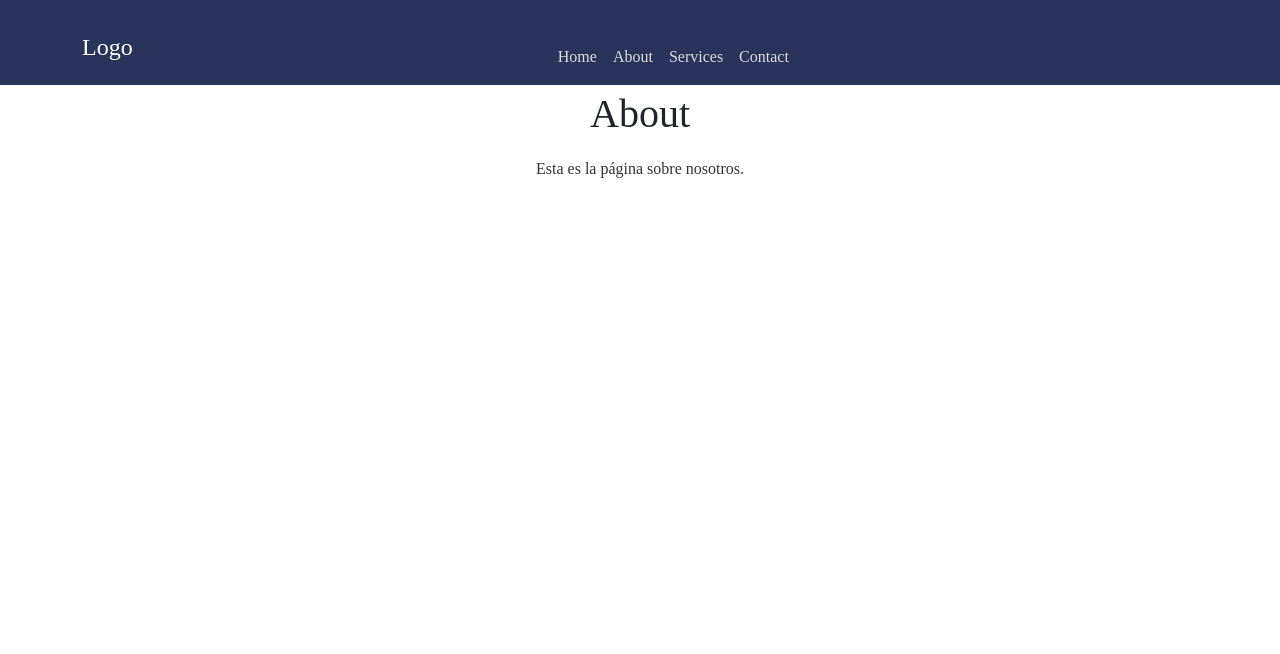
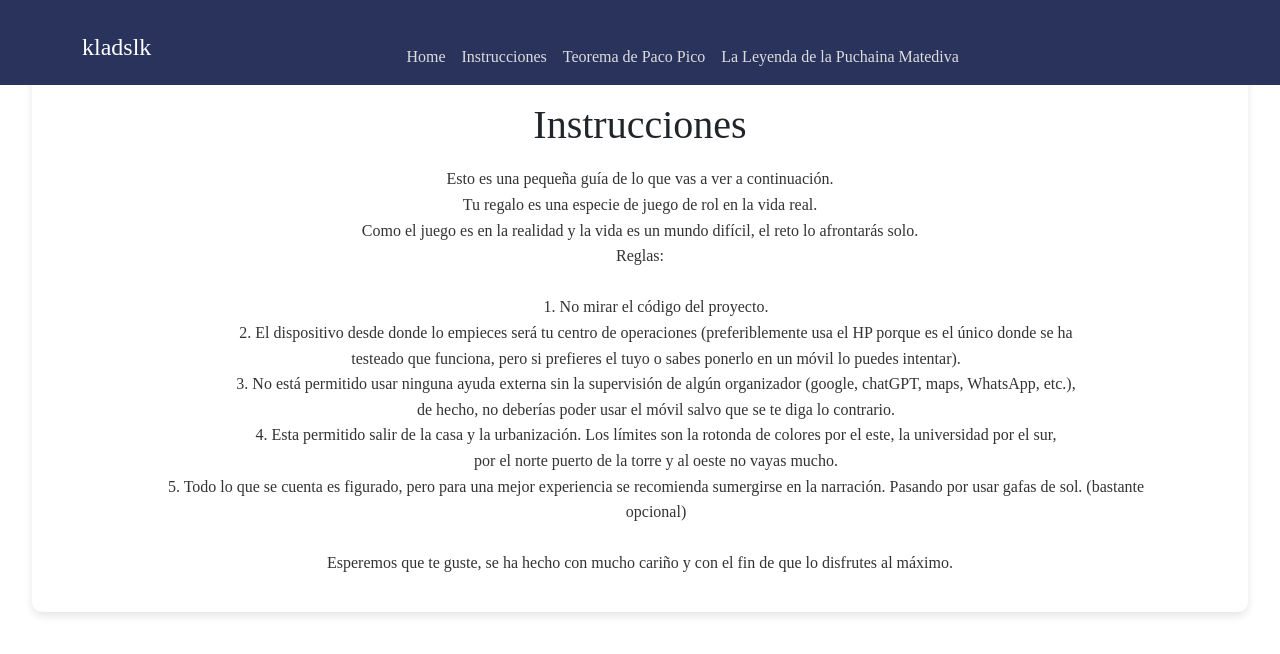
Before and after one commit to cespedino/Yincana_PacoPico, a React (Vite) app: page /about in a window 1280 px wide. Shown: the top 654 px of the page. Built offline with nearby package versions, Linux system fonts and the light colour scheme.

Commit message:
pequeños cambios en las páginas de las yincanas y el navbar

```diff
--- a/src/components/navbar.jsx
+++ b/src/components/navbar.jsx
@@ -7,14 +7,14 @@ const NavigationBar = () => {
   return (
     <Navbar className="navbar-custom" expand="lg" fixed='top'>
       <Container>
-        <Navbar.Brand as={Link} to="/">Logo</Navbar.Brand>
+        <Navbar.Brand as={Link} to="/">kladslk</Navbar.Brand>
         <Navbar.Toggle aria-controls="basic-navbar-nav" />
         <Navbar.Collapse id="basic-navbar-nav">
           <Nav className="ml-auto">
             <Nav.Link as={Link} to="/">Home</Nav.Link>
-            <Nav.Link as={Link} to="/about">About</Nav.Link>
-            <Nav.Link as={Link} to="/services">Services</Nav.Link>
-            <Nav.Link as={Link} to="/contact">Contact</Nav.Link>
+            <Nav.Link as={Link} to="/about">Instrucciones</Nav.Link>
+            <Nav.Link as={Link} to="/services">Teorema de Paco Pico</Nav.Link>
+            <Nav.Link as={Link} to="/contact">La Leyenda de la Puchaina Matediva</Nav.Link>
           </Nav>
         </Navbar.Collapse>
       </Container>
--- a/src/pages/About.jsx
+++ b/src/pages/About.jsx
@@ -1,12 +1,25 @@
 import React from 'react';
 
 const About = () => {
-  return (
-    <div>
-      <h1>About</h1>
-      <p>Esta es la página sobre nosotros.</p>
-    </div>
-  );
-};
-
+    return (
+        <div className='pag-principales'>
+          <h1>Instrucciones</h1>
+          <p>Esto es una pequeña guía de lo que vas a ver a continuación.<br />
+            Tu regalo es una especie de juego de rol en la vida real. <br />
+            Como el juego es en la realidad y la vida es un mundo difícil, el reto lo afrontarás solo. <br />
+            Reglas: </p>
+          <p className='extra-margin'>
+            1.	No mirar el código del proyecto. <br />
+            2.	El dispositivo desde donde lo empieces será tu centro de operaciones (preferiblemente usa el HP porque es el único donde se ha <br />
+                testeado que funciona, pero si prefieres el tuyo o sabes ponerlo en un móvil lo puedes intentar). <br />
+            3.	No está permitido usar ninguna ayuda externa sin la supervisión de algún organizador (google, chatGPT, maps, WhatsApp, etc.), <br />
+                de hecho, no deberías poder usar el móvil salvo que se te diga lo contrario. <br />
+            4.	Esta permitido salir de la casa y la urbanización. Los límites son la rotonda de colores por el este, la universidad por el sur, <br />
+                por el norte puerto de la torre y al oeste no vayas mucho. <br />
+            5.	Todo lo que se cuenta es figurado, pero para una mejor experiencia se recomienda sumergirse en la narración. Pasando por usar gafas de sol. (bastante opcional) <br />
+          </p>
+          <p>Esperemos que te guste, se ha hecho con mucho cariño y con el fin de que lo disfrutes al máximo.</p>
+        </div>
+      );
+    }
 export default About;
--- a/src/pages/Contact.jsx
+++ b/src/pages/Contact.jsx
@@ -3,8 +3,8 @@ import React from 'react';
 const Contact = () => {
   return (
     <div>
-      <h1>Contact</h1>
-      <p>Esta es la página de contacto.</p>
+      <h1>La leyenda de la Puchaina Matediva</h1>
+      <p>Esta página esta dedicada a la yincana que va sobre la leyenda de la puchaina matediva</p>
     </div>
   );
 };
--- a/src/pages/Services.jsx
+++ b/src/pages/Services.jsx
@@ -2,9 +2,21 @@ import React from 'react';
 
 const Services = () => {
   return (
-    <div>
-      <h1>Services</h1>
-      <p>Estos son los servicios que ofrecemos.</p>
+    <div className='pag-principales' id="inicio">
+      <h1>El teorema de Paco Pico</h1>
+      <p>Sea X un espacio topológico discreto tal que se verifican las siguientes propiedades: <br />
+          •	Existe al menos un fifa shiny. <br />
+          •	El número de potaxies y swifties es mayor o igual al número de fifas. <br />
+          •	Haya tensión sexual entre algunos elementos, pero no pase de ahí. <br />
+          •	No haya relaciones simétricas entre los elementos.<br />
+        Entonces, se forma la secta de Paco Pico. <br />
+        A partir de aquí vuestro trabajo va a ser demostrar este teorema e ir avanzando por definiciones, lemas y proposiciones que os terminarán llevando al Teorema
+        Fundamental de Paco Pico. <br />
+      </p>
+      <p>Esperemos que te guste, se ha hecho con mucho cariño y con el fin de que lo disfrutes al máximo.</p>
+      <button className='custom-button' onClick={() => alert('Botón personalizado clickeado!')}>
+        Siguiente Nivel
+      </button>
     </div>
   );
 };
```
Also changed, not shown: src/images/logo.png (added).
